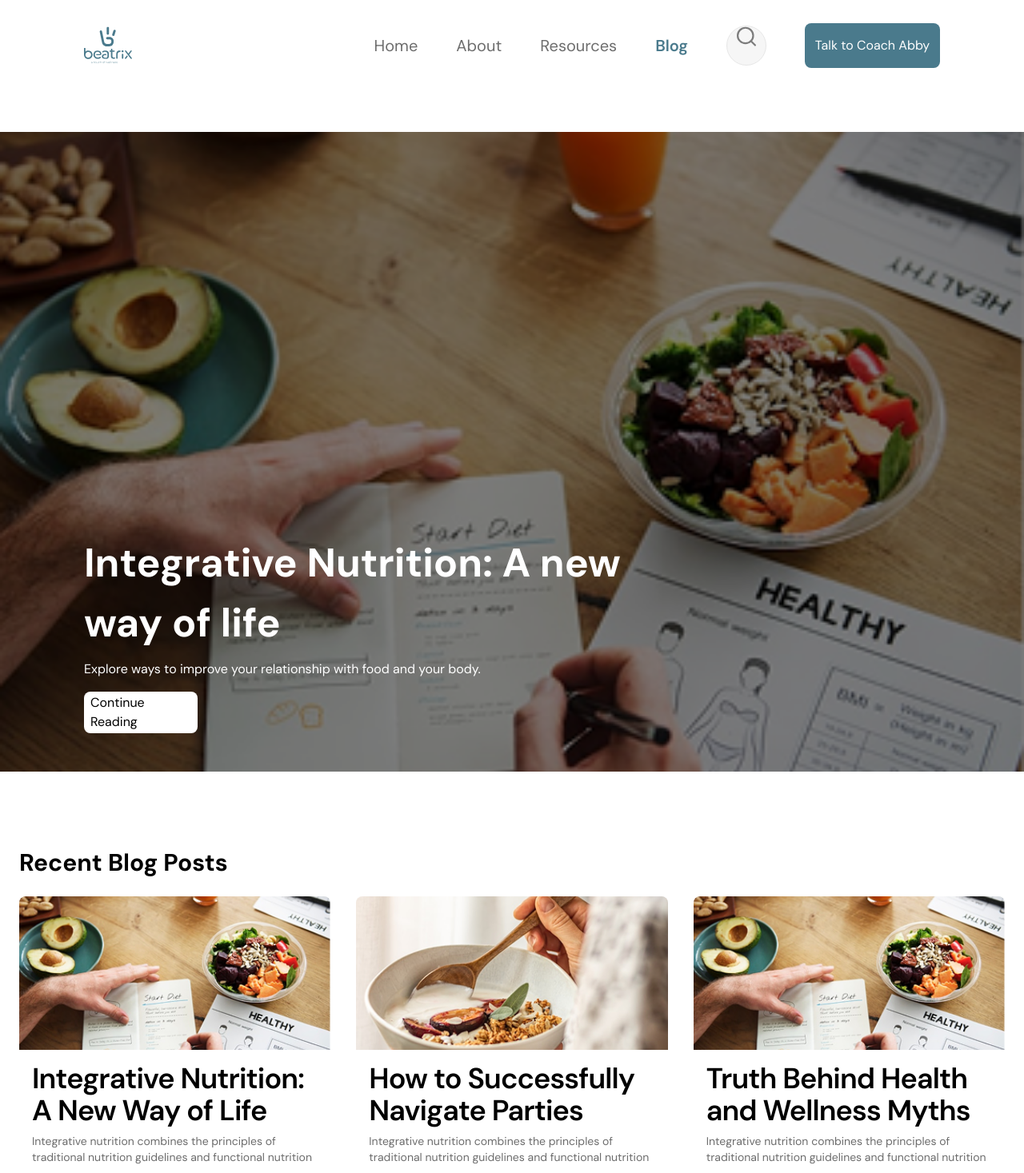
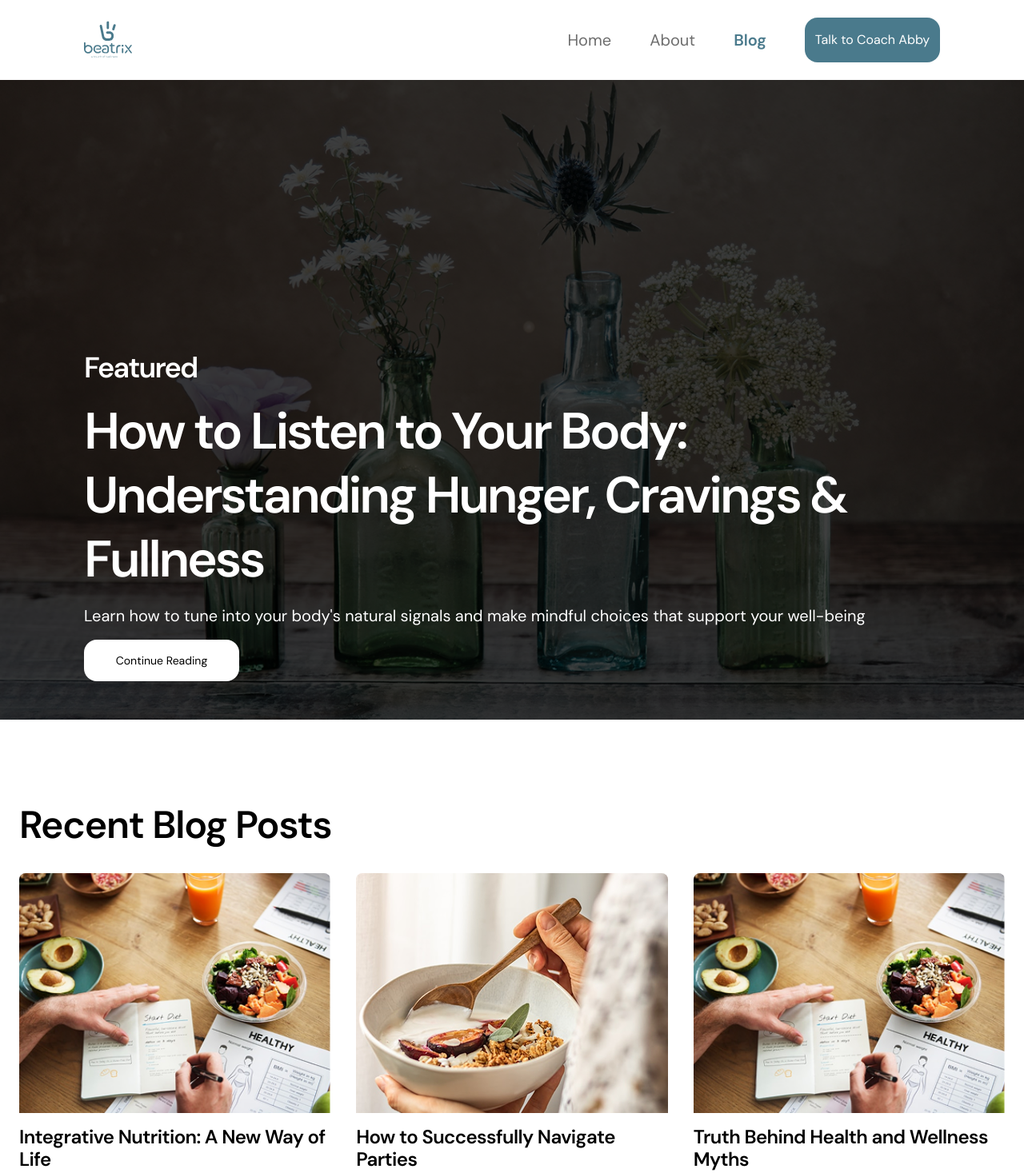
Before and after one commit to AfubeAngel/Beatrix-website, a Next.js app: page /blog in a window 1280 px wide. Shown: the top 1467 px of the page at 80% size. Built offline with nearby package versions, Linux system fonts and the light colour scheme.

Commit message:
update first form

```diff
--- a/pages/blog/index.tsx
+++ b/pages/blog/index.tsx
@@ -5,55 +5,64 @@ import Link from "next/link";
 const blogPosts = [
   {
     title: "Integrative Nutrition: A New Way of Life",
-    description: "Integrative nutrition combines the principles of traditional nutrition guidelines and functional nutrition",
+    description:
+      "Integrative nutrition combines the principles of traditional nutrition guidelines and functional nutrition",
     image: "/placeholder.png", // Replace with actuage
     link: "#",
   },
   {
     title: "How to Successfully Navigate Parties",
-    description: "Integrative nutrition combines the principles of traditional nutrition guidelines and functional nutrition",
+    description:
+      "Integrative nutrition combines the principles of traditional nutrition guidelines and functional nutrition",
     image: "/blogimg.png",
     link: "#",
   },
   {
     title: "Truth Behind Health and Wellness Myths",
-    description: "Integrative nutrition combines the principles of traditional nutrition guidelines and functional nutrition",
+    description:
+      "Integrative nutrition combines the principles of traditional nutrition guidelines and functional nutrition",
     image: "/placeholder.png",
     link: "#",
   },
   {
     title: "Nutrition & Healthy Eating Foods",
-    description: "Integrative nutrition combines the principles of traditional nutrition guidelines and functional nutrition",
+    description:
+      "Integrative nutrition combines the principles of traditional nutrition guidelines and functional nutrition",
     image: "/blogimg.png",
     link: "#",
   },
   {
     title: "Women’s Health & Hormonal Balance",
-    description: "Integrative nutrition combines the principles of traditional nutrition guidelines and functional nutrition",
+    description:
+      "Integrative nutrition combines the principles of traditional nutrition guidelines and functional nutrition",
     image: "/placeholder.png",
     link: "#",
   },
   {
     title: "Mindfulness & Mental Health",
-    description: "Integrative nutrition combines the principles of traditional nutrition guidelines and functional nutrition",
+    description:
+      "Integrative nutrition combines the principles of traditional nutrition guidelines and functional nutrition",
     image: "/blogimg.png",
     link: "#",
   },
   {
     title: "Health Coaching & Personal Growth",
-    description: "Integrative nutrition combines the principles of traditional nutrition guidelines and functional nutrition",
+    description:
+      "Integrative nutrition combines the principles of traditional nutrition guidelines and functional nutrition",
     image: "/placeholder.png",
     link: "#",
   },
   {
     title: "Meal Prep for a Stress-Free Week",
-    description: "Integrative nutrition combines the principles of traditional nutrition guidelines and functional nutrition",
+    description:
+      "Integrative nutrition combines the principles of traditional nutrition guidelines and functional nutrition",
     image: "/blogimg.png",
     link: "#",
   },
   {
     title: "How to Enjoy Food Without Guilt",
-    description: "Integrative nutrition combines the principles of traditional nutrition guidelines and functional nutrition",
+    description:
+      "Integrative nutrition combines the principles of traditional nutrition guidelines and functional nutrition",
     image: "/blogimg.png",
     link: "#",
   },
@@ -65,25 +74,29 @@ export default function BlogPage() {
       <Navbar />
 
       {/* Hero / Featured Blog Section */}
-      <section className="relative w-full h-screen flex flex-col justify-end text-white mt-10 lg:mt-20 max-h-[900px]">
+      <section className="relative w-full h-screen flex flex-col justify-end text-white max-h-[900px]">
         <Image
-          src="/placeholder.png" // Replace with actual image
+          src="/bloghero.png" // Replace with actual image
           alt="Featured Blog"
           fill
-          className="absolute inset-0 object-cover -z-10 "
+          className="absolute inset-0 object-cover -z-10 opacity-300 "
         />
         <div className="bg-black/50 w-full h-full absolute top-0 left-0 z-0" />
-        <div className="relative z-10 max-w-5xl px-6 lg:px-[105px] pb-12">
-          <h1 className="text-[30px] lg:text-[50px] font-bold max-w-2xl">
-          Integrative Nutrition:
-          A new way of life
+        <div className="relative flex flex-col gap-4 z-10 pt-[187px] lg:pt-[366px] px-6 lg:px-[105px] pb-12">
+          <p className="text-2xl lg:text-[36px] font-semibold tracking-tighter ">
+            Featured
+          </p>
+          <h1 className="text-[36px] lg:text-[64px] lg:leading-20 tracking-tighter font-semibold lg:max-w-[1102px] ">
+            How to Listen to Your Body: Understanding Hunger, Cravings &
+            Fullness
           </h1>
-          <p className="mt-2 max-w-xl">
-            Explore ways to improve your relationship with food and your body.
+          <p className=" text-base lg:text-xl ">
+            Learn how to tune into your body&apos;s natural signals and make
+            mindful choices that support your well-being
           </p>
           <Link
             href="#"
-            className="mt-4 bg-white text-black w-[142px] h-[52px] px-2 flex justify-center items-center rounded-lg hover:bg-green-700 hover:text-white transition"
+            className="mt-2 lg:mt-0 bg-white text-sm text-black w-[194px] h-[52px] px-2 flex justify-center items-center rounded-2xl hover:bg-green-700 hover:text-white transition"
           >
             Continue Reading
           </Link>
@@ -92,8 +105,10 @@ export default function BlogPage() {
 
       {/* Recent Blog Posts */}
       <section className="py-12 px-6 max-w-7xl mx-auto">
-        <h2 className="text-3xl font-bold mt-12 mb-6">Recent Blog Posts</h2>
-        <div className="grid md:grid-cols-3 sm:grid-cols-2 gap-8">
+        <h2 className="text-[28px] lg:text-[48px] tracking-tight font-semibold mt-12 mb-6">
+          Recent Blog Posts
+        </h2>
+        <div className="grid md:grid-cols-3 sm:grid-cols-2 gap-8 ">
           {blogPosts.map((post, index) => (
             <a
               key={index}
@@ -102,15 +117,19 @@ export default function BlogPage() {
             >
               <Image
                 src={post.image}
-                width={400}
-                height={250}
+                width={404}
+                height={300}
                 alt={post.title}
-                className="w-full h-48 object-cover"
+                className="w-full h-[300px] object-cover"
               />
-              <div className="p-4 flex flex-col gap-2">
-                <h3 className="text-xl lg:text-[36px] tracking-tight leading-10 font-semibold">{post.title}</h3>
-                <p className="text-default text-sm">{post.description}</p>
-                <Link href="#" className="text-sm text-blue-600 underline">Continue reading</Link>
+              <div className="flex flex-col justify-between mt-4">
+                <h3 className="text-xl lg:text-2xl lg:leading-7 tracking-tight leading-10 font-semibold">
+                  {post.title}
+                </h3>
+                <p className="text-base mt-4 mb-6 ">{post.description}</p>
+                <Link href="#" className="text-sm text-blue-600 underline">
+                  Continue reading
+                </Link>
               </div>
             </a>
           ))}
--- a/pages/components/Navbar.tsx
+++ b/pages/components/Navbar.tsx
@@ -5,15 +5,15 @@ import { useRouter } from "next/router";
 
 const Navbar = () => {
   const [isOpen, setIsOpen] = useState(false);
-  const [searchOpen, setSearchOpen] = useState(false);
-  const [searchQuery, setSearchQuery] = useState("");
+  // const [searchOpen, setSearchOpen] = useState(false);
+  // const [searchQuery, setSearchQuery] = useState("");
   const router = useRouter();
 
   // Check if the current route is the blog page or an article page
-  const isBlogPage = router.pathname.startsWith("/blog");
+ // const isBlogPage = router.pathname.startsWith("/blog");
 
   return (
-    <nav className="bg-white mt-3 lg:mt-[29px] w-full z-50 px-4 lg:px-[105px]">
+    <nav className="bg-white w-full z-50 px-4 py-3 lg:py-[22px] lg:px-[105px]">
       <div className="max-w-7xl mx-auto ">
         <div className="flex justify-between items-center ">
           {/* Logo */}
@@ -56,7 +56,7 @@ const Navbar = () => {
             >
               About
             </Link>
-
+{/*
             <Link
               href="/resources"
               className={`${
@@ -66,7 +66,7 @@ const Navbar = () => {
               } hover:text-[#4A7A8C]`}
             >
               Resources
-            </Link>
+            </Link> */}
 
             <Link
               href="/blog"
@@ -80,16 +80,16 @@ const Navbar = () => {
             </Link>
 
             {/* Search Icon for Blog Pages */}
-            {isBlogPage && (
+            {/* {isBlogPage && (
               <button
                 onClick={() => setSearchOpen(!searchOpen)}
                 className="cursor-pointer flex justify-center w-10 h-10 lg:w-[50px] lg:h-[50px] rounded-[50%] border border-[#E7E7E7] bg-[#F6F6F6] "
               >
                 <Image src="/Search.svg" alt="Search" width={24} height={24} />
               </button>
-            )}
+            )} */}
 
-            <button className="bg-primary-main text-base text-white items-center justify-center rounded-lg py-2 w-[169px] h-[56px] ">
+            <button className="bg-primary-main text-base text-white items-center justify-center rounded-2xl py-2 w-[169px] h-[56px] ">
               <Link href="/contact">Talk to Coach Abby</Link>
             </button>
           </div>
@@ -109,7 +109,7 @@ const Navbar = () => {
         </div>
 
         {/* Search Bar (Only for Blog Pages) */}
-        {isBlogPage && searchOpen && (
+        {/* {isBlogPage && searchOpen && (
           <div className="mt-4 flex justify-center">
             <input
               type="text"
@@ -119,7 +119,7 @@ const Navbar = () => {
               className="border border-gray-300 rounded-lg p-2 w-full max-w-md"
             />
           </div>
-        )}
+        )} */}
       </div>
 
       {/* Mobile Menu Overlay */}
@@ -151,12 +151,12 @@ const Navbar = () => {
               >
                 About
               </Link>
-              <Link
+              {/* <Link
                 href="/resources"
                 className="block text-gray-700 hover:text-[#4A7A8C] active:text-[#4A7A8C]"
               >
                 Resources
-              </Link>
+              </Link> */}
               <Link
                 href="/blog"
                 className="block text-gray-700 hover:text-[#4A7A8C] active:text-[#4A7A8C]"
--- a/pages/components/contact/faq.tsx
+++ b/pages/components/contact/faq.tsx
@@ -1,6 +1,6 @@
 export default function FAQ() {
     return (
-      <div className="mt-12 grid grid-col-1 lg:grid-cols-2">
+      <div className="mt-12 lg:mt-24 grid grid-col-1 ">
         <h2 className="text-2xl lg:text-[48px] font-semibold">Frequently Asked Questions</h2>
 
         <div className="mt-4 space-y-4">
--- a/pages/contact.tsx
+++ b/pages/contact.tsx
@@ -7,16 +7,18 @@ export default function Contact() {
   return (
     <>
       <Navbar />
-      <div className="container mt-8 lg:mt-[85px] max-w-7xl mx-auto px-4 lg:px-[150px]">
+      <div className="container mt-8 lg:mt-[85px] mx-auto px-4 lg:px-[100px]">
         <div className="flex flex-col mx-auto gap-4 mb-10 lg:mb-[100px] max-w-2xl ">
-        <h1 className="text-center text-4xl lg:text-[64px] font-semibold">Get in touch</h1>
-        <p className="text-center text-base text-gray-500 tracking-wide">
-          Have questions about your wellness journey? I’m here to help you make
-          the first step towards a healthier, more balanced life.
-        </p>
+          <h1 className="text-center text-4xl lg:text-[64px] font-semibold">
+            Get in touch with Coach Abby
+          </h1>
+          <p className="text-center text-base text-gray-500 tracking-wide">
+            Have questions about your wellness journey? I&apos;m here to help
+            you take the first step towards a healthier, more balanced life
+          </p>
         </div>
 
-        <div className="grid grid-cols-1 md:grid-cols-2 gap-8">
+        <div className="grid grid-cols-1 md:grid-cols-2 gap-8 lg:gap-[77px] ">
           <ContactForm />
           <ContactInfo />
         </div>
```
Also changed, not shown: pages/consultation.tsx (+18 -21 lines), public/bloghero.png (added).
